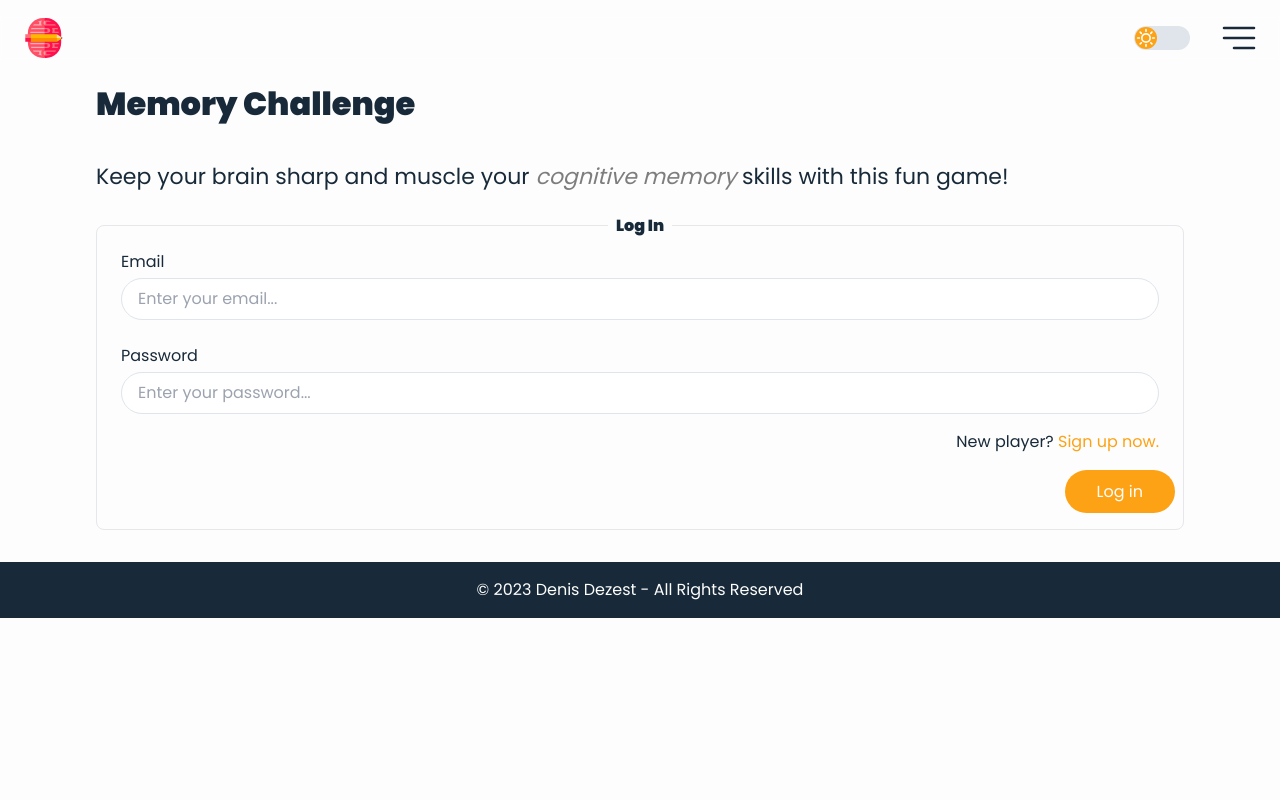
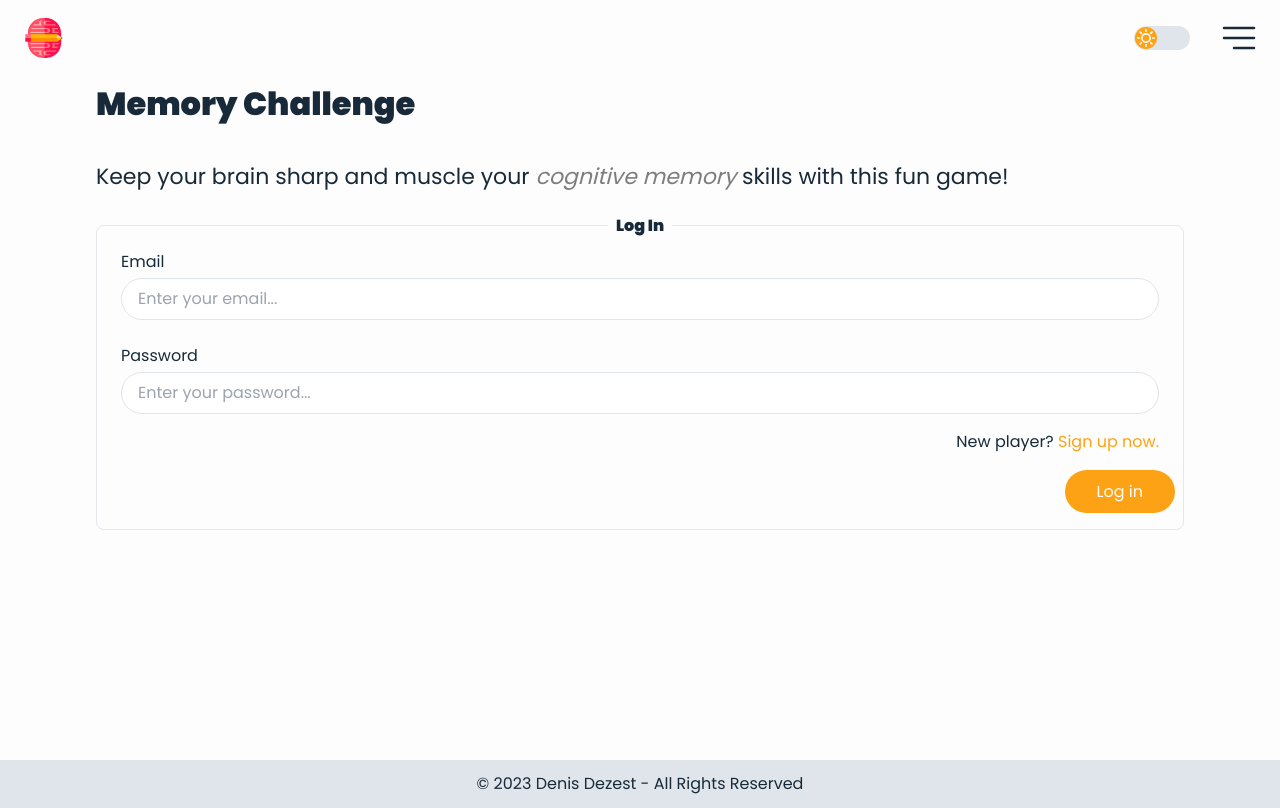
Before and after one commit to ddZ6ii/memory_game, a React (Vite) app in the folder frontend/: page / in a window 1280 px wide. Built offline with nearby package versions, Linux system fonts and the light colour scheme.

Commit message:
Updated Styling

```diff
--- a/frontend/src/App.jsx
+++ b/frontend/src/App.jsx
@@ -7,8 +7,6 @@ import NotFound from "./pages/NotFound";
 
 export default function App() {
   const { isDarkMode } = useThemeContext();
-
-  console.log("App is dark mode?", isDarkMode);
 
   return (
     <div
--- a/frontend/src/components/Footer.jsx
+++ b/frontend/src/components/Footer.jsx
@@ -1,14 +1,22 @@
-// Packages
 import { useEffect, useState } from "react";
 
+import useThemeContext from "../hooks/useThemeContext";
+
 export default function Footer() {
+  const { isDarkMode } = useThemeContext();
   const [currentYear, setcurrentYear] = useState(null);
   useEffect(() => {
     setcurrentYear(new Date().getFullYear());
   }, []);
 
   return (
-    <footer className="theme__dark px-6 py-3 text-center md:px-12 md:py-4">
+    <footer
+      className={`flex min-h-[40px] items-center justify-center px-6 py-3 ${
+        isDarkMode
+          ? "bg-overlay text-neutral-lightest"
+          : "bg-neutral-default text-neutral-darkest "
+      }`}
+    >
       <p className="text-xs md:text-base">
         &copy; {currentYear} Denis Dezest - All Rights Reserved
       </p>
--- a/frontend/src/components/SignForm.jsx
+++ b/frontend/src/components/SignForm.jsx
@@ -6,7 +6,6 @@ export default function SignForm({ isLogin, toggleSignIn }) {
   const { isDarkMode } = useThemeContext();
   return (
     <form className="relative flex flex-col gap-2 rounded-lg border px-2 py-4">
-      {/* <h3 className="absolute left-1/2 top-0 z-10 -translate-x-1/2 -translate-y-1/2 bg-neutral-lightest px-2 py-2"> */}
       <h3
         className={`absolute left-1/2 top-0 z-10 -translate-x-1/2 -translate-y-1/2 px-2 py-2 ${
           isDarkMode ? "bg-neutral-darkest" : "bg-neutral-lightest "
--- a/frontend/src/contexts/ThemeContext.jsx
+++ b/frontend/src/contexts/ThemeContext.jsx
@@ -22,8 +22,6 @@ function ThemeContextProvider({ children }) {
   useEffect(() => {
     // get user's preference from local storage (if any)
     const hasUserSavedTheme = localStorage.getItem("isDarkMode");
-    console.log("ContextProvider re-rendered");
-
     // set initial light/dark theme based on either user's saved preference (if any) or browser preference
     if (hasUserSavedTheme) {
       setIsDarkMode(JSON.parse(hasUserSavedTheme) === true);
--- a/frontend/src/pages/Home.jsx
+++ b/frontend/src/pages/Home.jsx
@@ -8,7 +8,8 @@ export default function Home() {
   const toggleSignIn = () => setIsLogin((prev) => !prev);
   return (
     <>
-      <section className="">
+      {/* <section className="min-h-[calc(100dvh-80px)]"> */}
+      <section className="min-h-[calc(100dvh-40px)]">
         <h1>Memory Challenge</h1>
 
         <h2>
```
